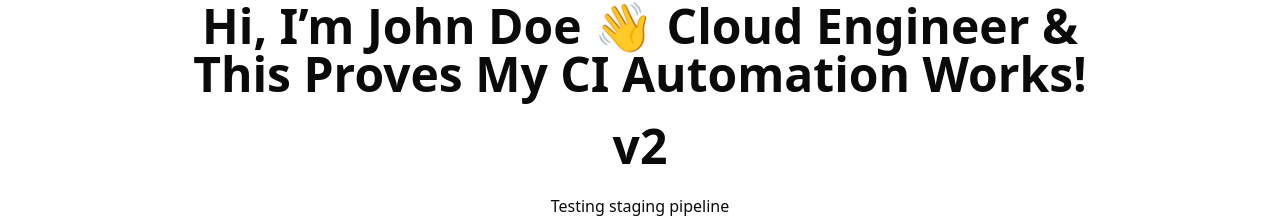
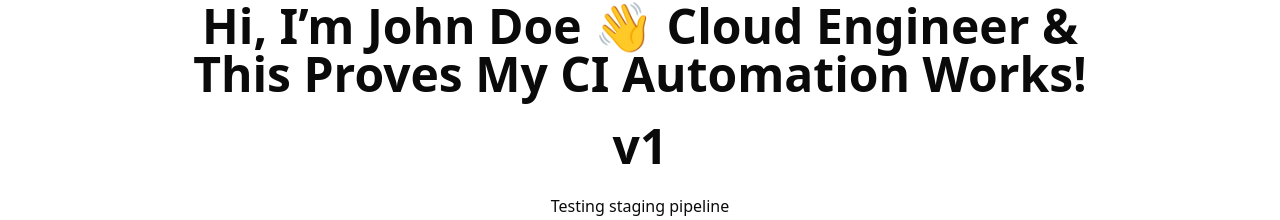
Before and after one commit to arionnagappen/amplify_hosting, a Next.js app in the folder portfolio/: page / in a window 1280 px wide. Shown: the part 225-445 px from the top of the page. Built offline with nearby package versions, Linux system fonts and the light colour scheme.

Commit message:
Revert "Feature/rollback test v2 (#20)"
This reverts commit 35615bc3c7549837110cbe80d29688a73600c9d1.

```diff
--- a/portfolio/src/app/page.tsx
+++ b/portfolio/src/app/page.tsx
@@ -65,7 +65,7 @@ export default function Portfolio() {
               Hi, I&rsquo;m John Doe 👋 Cloud Engineer & This Proves My CI Automation Works!
             </h1>
             <h1 className="text-4xl md:text-5xl font-bold mb-6 text-dark-blue">
-              v2
+              v1
             </h1>
             <p>Testing staging pipeline</p>
             <p className="text-xl text-text-gray mb-8 max-w-3xl mx-auto leading-relaxed">
```
